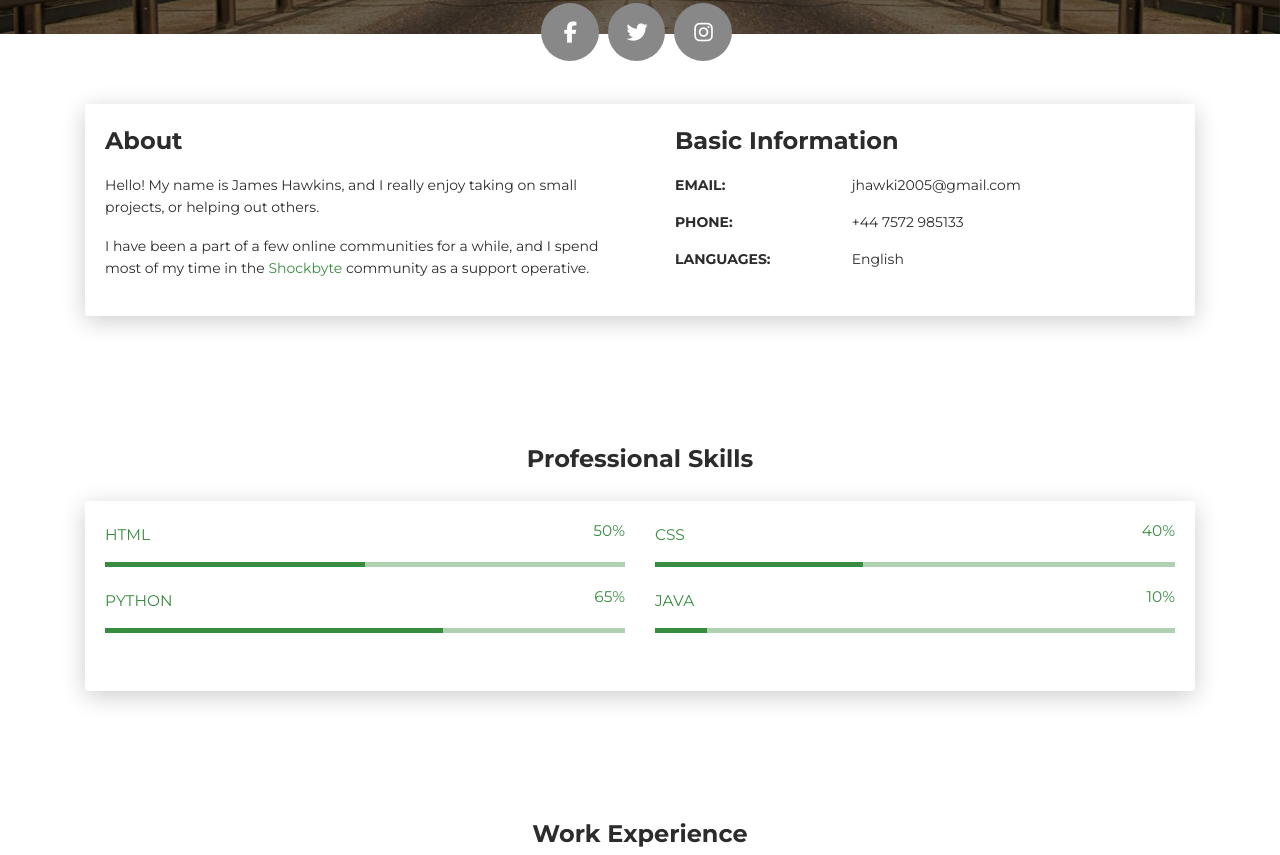
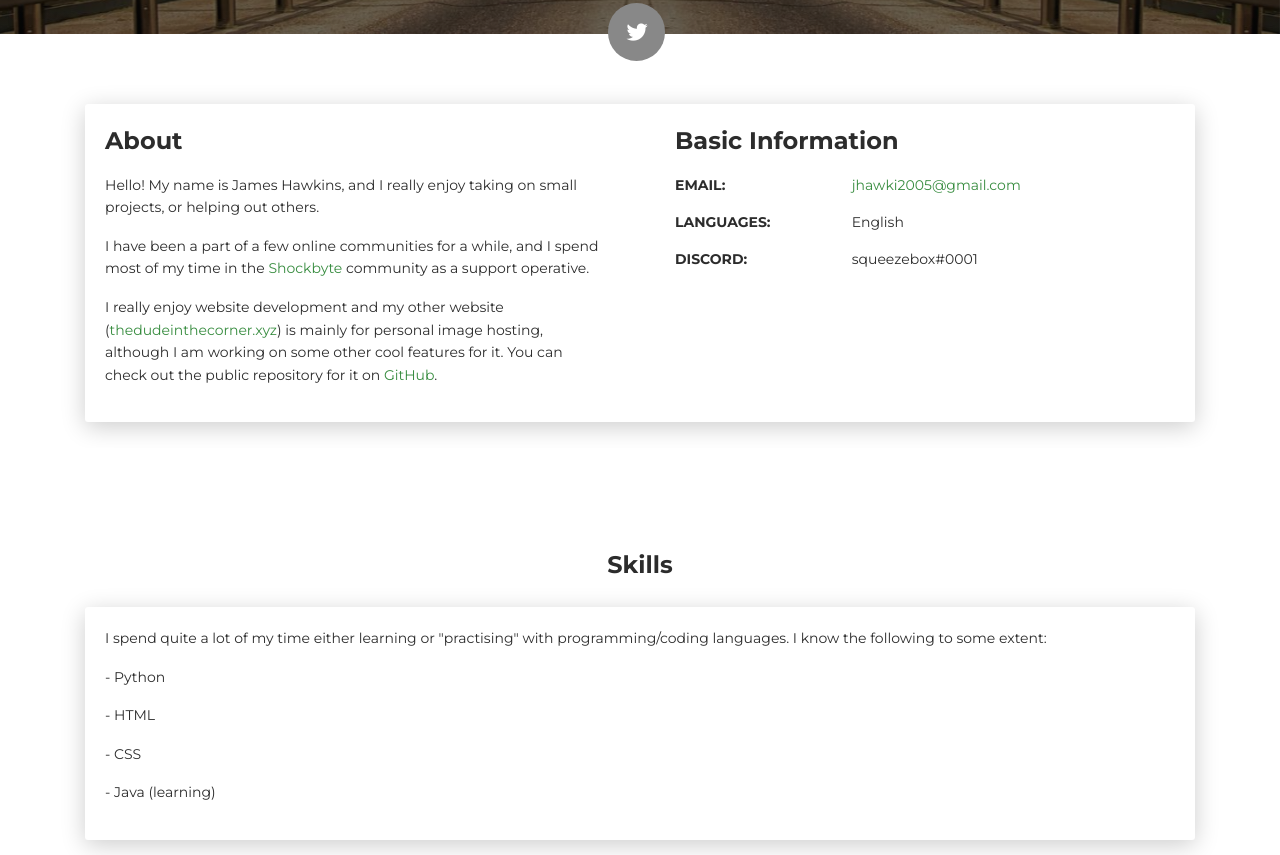
Before and after one commit to JamesHawkinss/jameshawkins.dev, a plain HTML site: page index.html in a window 1280 px wide. Shown: the part 516-1371 px from the top of the page. Drawn offline with Linux system fonts and the light colour scheme.

Commit message:
Add files via upload

```diff
--- a/index.html
+++ b/index.html
@@ -25,7 +25,7 @@
                 <li class="nav-item"><a class="nav-link smooth-scroll" href="#about">About</a></li>
                 <li class="nav-item"><a class="nav-link smooth-scroll" href="#skill">Skills</a></li>
                 <li class="nav-item"><a class="nav-link smooth-scroll" href="#experience">Experience</a></li>
-                <li class="nav-item"><a class="nav-link smooth-scroll" href="#contact">Contact</a></li>
+                <li class="nav-item"><a class="nav-link smooth-scroll" href="#reference">References</a></li>
               </ul>
             </div>
           </div>
@@ -40,14 +40,14 @@
       <div class="page-header-image" data-parallax="true" style="background-image: url('images/cc-bg-1.jpg');"></div>
       <div class="container">
         <div class="content-center">
-          <div class="cc-profile-image"><a href="#"><img src="images/james.jpg" alt="Image"/></a></div>
+          <div class="cc-profile-image"><img src="images/james.jpg" alt="Image"/></div>
           <div class="h2 title">James Hawkins</div>
-          <p class="category text-white">Wannabe Developer, Support Operative and Computer Geek</p><a class="btn btn-primary smooth-scroll mr-2" href="#contact" data-aos="zoom-in" data-aos-anchor="data-aos-anchor">Get in Touch</a><a class="btn btn-primary" href="https://github.com/squeezeboxyt" data-aos="zoom-in" data-aos-anchor="data-aos-anchor">GitHub</a>
+          <p class="category text-white">Wannabe Developer, Support Operative and Computer Geek</p><a class="btn btn-primary smooth-scroll mr-2" href="mailto:jhawki2005@gmail.com" data-aos="zoom-in" data-aos-anchor="data-aos-anchor">Get in Touch</a><a class="btn btn-primary" href="https://github.com/squeezeboxyt" data-aos="zoom-in" data-aos-anchor="data-aos-anchor">GitHub</a>
         </div>
       </div>
       <div class="section">
         <div class="container">
-          <div class="button-container"><a class="btn btn-default btn-round btn-lg btn-icon" href="https://facebook.com/james.hawkinsss" rel="tooltip" title="Follow me on Facebook"><i class="fa fa-facebook"></i></a><a class="btn btn-default btn-round btn-lg btn-icon" href="https://twitter.com/jhawki2005" rel="tooltip" title="Follow me on Twitter"><i class="fa fa-twitter"></i></a><a class="btn btn-default btn-round btn-lg btn-icon" href="https://www.instagram.com/jam3s.h/" rel="tooltip" title="Follow me on Instagram"><i class="fa fa-instagram"></i></a></div>
+          <div class="button-container"><a class="btn btn-default btn-round btn-lg btn-icon" href="https://twitter.com/jhawki2005" rel="tooltip" title="Follow me on Twitter"><i class="fa fa-twitter"></i></a></div>
         </div>
       </div>
     </div>
@@ -62,6 +62,7 @@
             <div class="h4 mt-0 title">About</div>
             <p>Hello! My name is James Hawkins, and I really enjoy taking on small projects, or helping out others.</p>
             <p>I have been a part of a few online communities for a while, and I spend most of my time in the <a href="https://shockbyte.com">Shockbyte</a> community as a support operative.</p>
+            <p>I really enjoy website development and my other website (<a href="http://thedudeinthecorner.xyz/">thedudeinthecorner.xyz</a>) is mainly for personal image hosting, although I am working on some other cool features for it. You can check out the public repository for it on <a href="https://github.com/squeezeboxyt/thedudeinthecorner.xyz">GitHub</a>.</p>
           </div>
         </div>
         <div class="col-lg-6 col-md-12">
@@ -69,15 +70,15 @@
             <div class="h4 mt-0 title">Basic Information</div>
             <div class="row mt-3">
               <div class="col-sm-4"><strong class="text-uppercase">Email:</strong></div>
-              <div class="col-sm-8">jhawki2005@gmail.com</div>
-            </div>
-            <div class="row mt-3">
-              <div class="col-sm-4"><strong class="text-uppercase">Phone:</strong></div>
-              <div class="col-sm-8">+44 7572 985133</div>
+              <div class="col-sm-8"><a href="mailto:jhawki2005@gmail.com">jhawki2005@gmail.com</a></div>
             </div>
             <div class="row mt-3">
               <div class="col-sm-4"><strong class="text-uppercase">Languages:</strong></div>
               <div class="col-sm-8">English</div>
+            </div>
+            <div class="row mt-3">
+              <div class="col-sm-4"><strong class="text-uppercase">Discord:</strong></div>
+              <div class="col-sm-8">squeezebox#0001</div>
             </div>
           </div>
         </div>
@@ -87,41 +88,14 @@
 </div>
 <div class="section" id="skill">
   <div class="container">
-    <div class="h4 text-center mb-4 title">Professional Skills</div>
+    <div class="h4 text-center mb-4 title">Skills</div>
     <div class="card" data-aos="fade-up" data-aos-anchor-placement="top-bottom">
       <div class="card-body">
-        <div class="row">
-          <div class="col-md-6">
-            <div class="progress-container progress-primary"><span class="progress-badge">HTML</span>
-              <div class="progress">
-                <div class="progress-bar progress-bar-primary" data-aos="progress-full" data-aos-offset="10" data-aos-duration="2000" role="progressbar" aria-valuenow="60" aria-valuemin="0" aria-valuemax="100" style="width: 50%;"></div><span class="progress-value">50%</span>
-              </div>
-            </div>
-          </div>
-          <div class="col-md-6">
-            <div class="progress-container progress-primary"><span class="progress-badge">CSS</span>
-              <div class="progress">
-                <div class="progress-bar progress-bar-primary" data-aos="progress-full" data-aos-offset="10" data-aos-duration="2000" role="progressbar" aria-valuenow="60" aria-valuemin="0" aria-valuemax="100" style="width: 40%;"></div><span class="progress-value">40%</span>
-              </div>
-            </div>
-          </div>
-        </div>
-        <div class="row">
-          <div class="col-md-6">
-            <div class="progress-container progress-primary"><span class="progress-badge">Python</span>
-              <div class="progress">
-                <div class="progress-bar progress-bar-primary" data-aos="progress-full" data-aos-offset="10" data-aos-duration="2000" role="progressbar" aria-valuenow="60" aria-valuemin="0" aria-valuemax="100" style="width: 65%;"></div><span class="progress-value">65%</span>
-              </div>
-            </div>
-          </div>
-          <div class="col-md-6">
-            <div class="progress-container progress-primary"><span class="progress-badge">Java</span>
-              <div class="progress">
-                <div class="progress-bar progress-bar-primary" data-aos="progress-full" data-aos-offset="10" data-aos-duration="2000" role="progressbar" aria-valuenow="60" aria-valuemin="0" aria-valuemax="100" style="width: 10%;"></div><span class="progress-value">10%</span>
-              </div>
-            </div>
-          </div>
-      </div>
+        <p>I spend quite a lot of my time either learning or "practising" with programming/coding languages. I know the following to some extent:</p>
+        <p> - Python</p>
+        <p> - HTML</p>
+        <p> - CSS</p>
+        <p> - Java (learning)</p>
     </div>
   </div>
 </div>
@@ -244,38 +218,13 @@
     </div>
   </div>
 </div>
-<div class="section" id="contact">
-  <div class="cc-contact-information" style="background-image: url('images/staticmap.png');">
-    <div class="container">
-      <div class="cc-contact">
-        <div class="row">
-          <div class="col-md-9">
-            <div class="card mb-0" data-aos="zoom-in">
-              <div class="h4 text-center title">Contact Me</div>
-              <div class="row">
-                <div class="col-md-6">
-                  <div class="card-body">
-                    <p class="mb-0"><strong>Phone</strong></p>
-                    <p class="pb-2">+44 7572 985133</p>
-                    <p class="mb-0"><strong>Email</strong></p>
-                    <p>jhawki2005@gmail.com</p>
-                  </div>
-                </div>
-              </div>
-            </div>
-          </div>
-        </div>
-      </div>
-    </div>
-  </div>
-</div></div>
     </div>
     <footer class="footer">
-      <div class="container text-center"><a class="cc-facebook btn btn-link" href="https://facebook.com/james.hawkinsss"><i class="fa fa-facebook fa-2x " aria-hidden="true"></i></a><a class="cc-twitter btn btn-link " href="https://twitter.com/jhawki2005"><i class="fa fa-twitter fa-2x " aria-hidden="true"></i></a><a class="cc-instagram btn btn-link" href="https://www.instagram.com/jam3s.h/"><i class="fa fa-instagram fa-2x " aria-hidden="true"></i></a></div>
+      <div class="container text-center">
+        <a class="cc-github btn btn-link" href="https://github.com/squeezeboxyt"><i class="fa fa-github fa-2x " aria-hidden="true"></i></a>
+        <a class="cc-twitter btn btn-link " href="https://twitter.com/jhawki2005"><i class="fa fa-twitter fa-2x " aria-hidden="true"></i></a>
+      </div>
       <div class="h4 title text-center">James Hawkins</div>
-      <div class="text-center text-muted">
-        <p>&copy; Creative CV. All rights reserved.<br>Design - <a class="credit" href="https://templateflip.com" target="_blank">TemplateFlip</a></p>
-      </div>
     </footer>
     <script src="js/core/jquery.3.2.1.min.js"></script>
     <script src="js/core/popper.min.js"></script>
```
